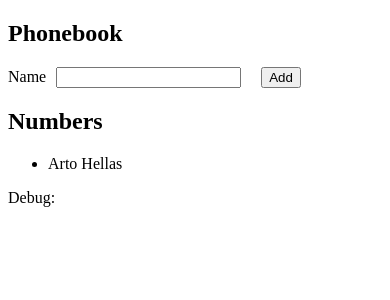
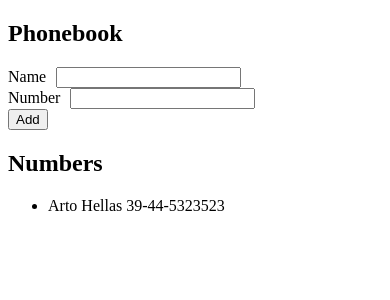
Before and after one commit to isk4/fso, a React (Vite) app in the folder part2/phonebook/: page / in a window 390 px wide. Shown: the top 300 px of the page. Built offline with nearby package versions, Linux system fonts and the light colour scheme.

Commit message:
part2(phonebook): add number field to persons (ex 2.8)

```diff
--- a/part2/phonebook/src/App.jsx
+++ b/part2/phonebook/src/App.jsx
@@ -2,13 +2,13 @@ import { useState } from 'react';
 
 const App = () => {
   const [persons, setPersons] = useState([
-    { name: 'Arto Hellas' }
+    { name: 'Arto Hellas', number: '39-44-5323523' }
   ]);
   const [newName, setNewName] = useState('');
+  const [newNumber, setNewNumber] = useState('');
 
-  const handleNameInputChange = (e) => {
-    setNewName(e.target.value);
-  };
+  const handleNameInputChange = (e) => setNewName(e.target.value);
+  const handleNumberInputChange = (e) => setNewNumber(e.target.value);
 
   const isAlreadyAdded = (name) => {
     return persons.find((person) => person.name === name);
@@ -19,10 +19,12 @@ const App = () => {
     if (isAlreadyAdded(newName)) {
       alert(`"${newName}" is already added to phonebook`);
     } else {
-      setPersons(persons.concat({ name: newName }));
+      const newPerson = { name: newName, number: newNumber };
+      setPersons(persons.concat(newPerson));
       setNewName('');
+      setNewNumber('');
     }
-  }
+  };
 
   return (
     <div>
@@ -30,17 +32,20 @@ const App = () => {
       <form>
         <div>
           <span>Name</span>
-          <input style={{ marginLeft: 10, marginRight: 20 }} value={newName} onChange={handleNameInputChange} />
-          <button type="submit" onClick={handleAddPerson}>Add</button>
+          <input style={{ marginLeft: 10 }} value={newName} onChange={handleNameInputChange} />
         </div>
+        <div>
+          <span>Number</span>
+          <input style={{ marginLeft: 10 }} value={newNumber} onChange={handleNumberInputChange} />
+        </div>
+        <button type="submit" onClick={handleAddPerson}>Add</button>
       </form>
       <div>
         <h2>Numbers</h2>
         <ul>
-          { persons.map((person, i) => <li key={person.name + i}>{person.name}</li>) }
+          { persons.map((person, i) => <li key={person.name + i}>{person.name} {person.number}</li>) }
         </ul>
       </div>
-      <p>Debug: {newName}</p>
     </div>
   );
 };
```
